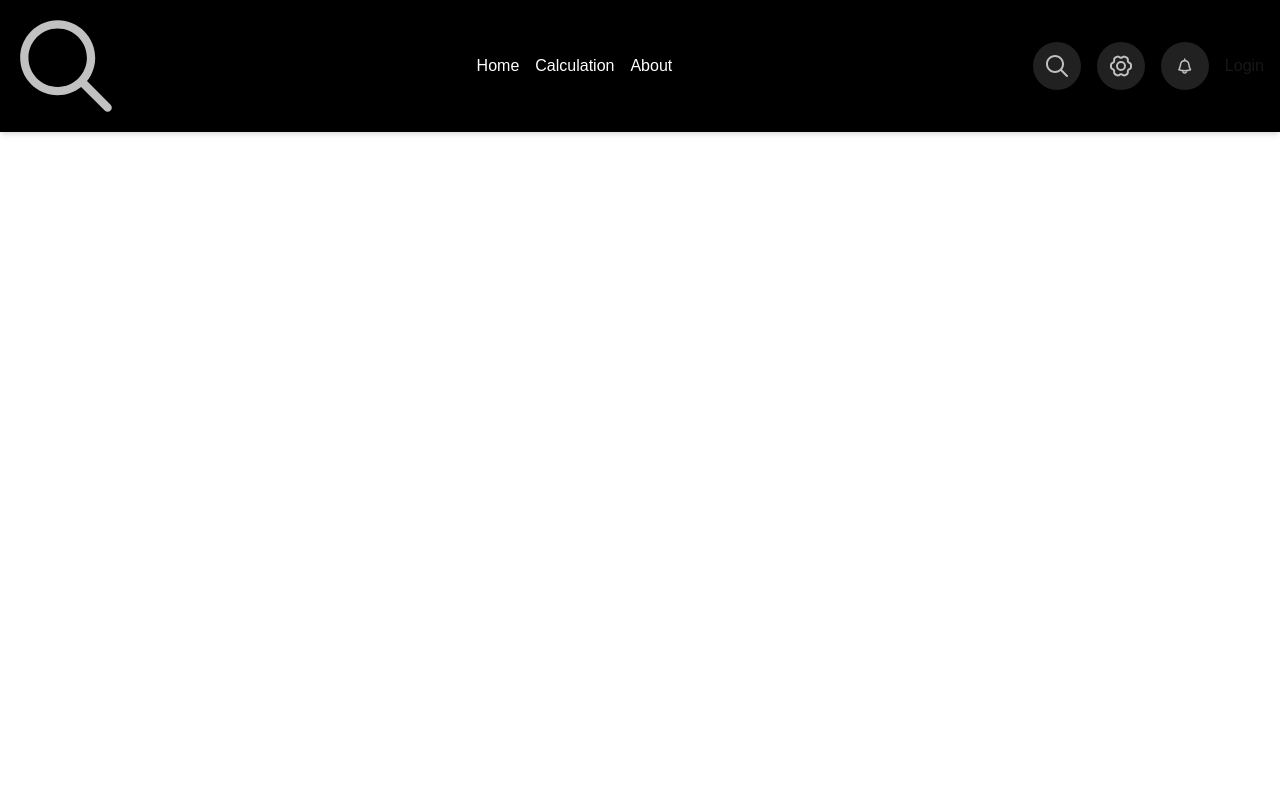
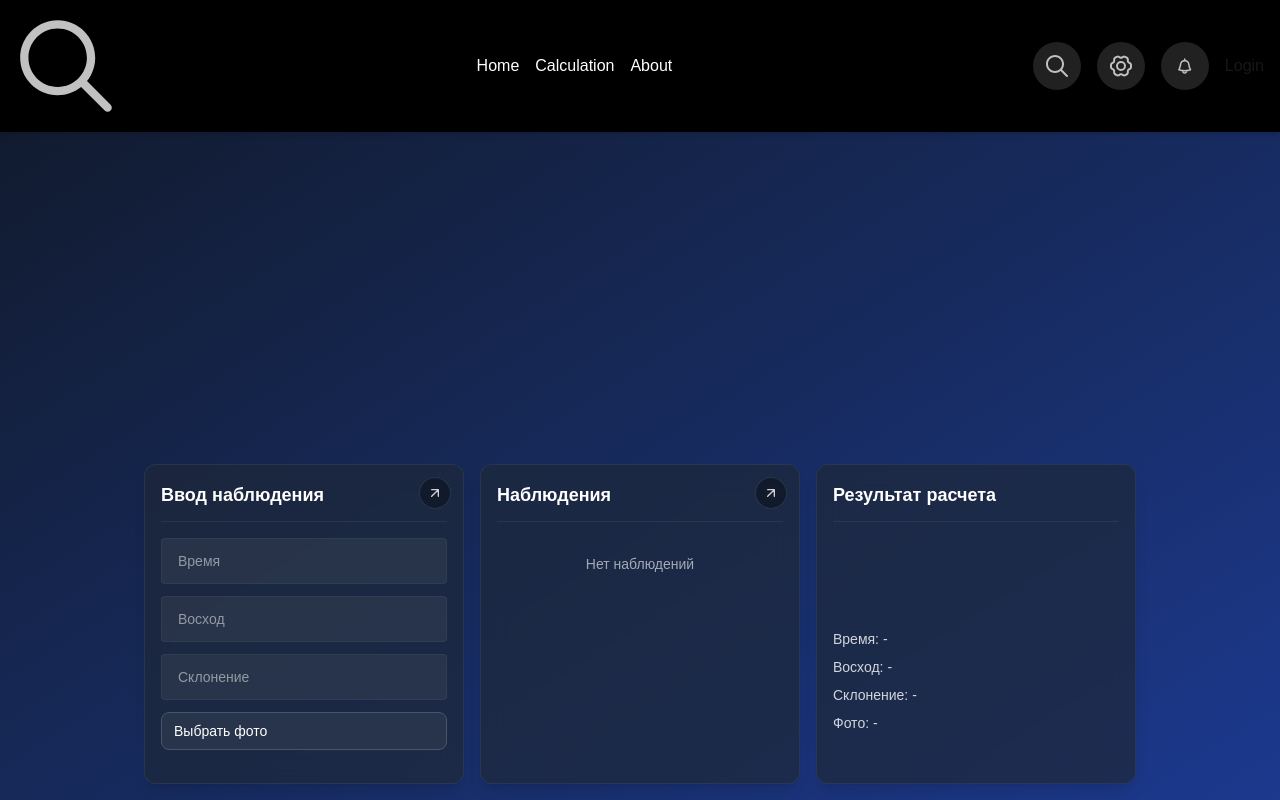
Before and after one commit to Robocotik/hakathon_iu5_2025_frontend, a Next.js app: page / in a window 1280 px wide. Built offline with nearby package versions, Linux system fonts and the light colour scheme.

Commit message:
containers added

```diff
--- /dev/null
+++ b/app/components/GlassContainer/GlassContainer.layout.tsx
@@ -0,0 +1,202 @@
+"use client";
+
+import { useState, useRef } from "react";
+import { GlassContainer } from "@/components/GlassContainer";
+import { Input } from "@/components/Input";
+
+interface Observation {
+  time: string;
+  sunrise: string;
+  declination: string;
+  photo: string | null;
+}
+
+export const FormLayout = () => {
+  const [currentObservation, setCurrentObservation] = useState<Observation>({
+    time: "",
+    sunrise: "",
+    declination: "",
+    photo: null,
+  });
+
+  const [observations, setObservations] = useState<Observation[]>([]);
+  const [calculationResult, setCalculationResult] =
+    useState<Observation | null>(null);
+
+  const fileInputRef = useRef<HTMLInputElement>(null);
+
+  const handleInputChange = (e: React.ChangeEvent<HTMLInputElement>) => {
+    const { name, value } = e.target;
+    setCurrentObservation((prev) => ({
+      ...prev,
+      [name]: value,
+    }));
+  };
+
+  const handlePhotoChange = (e: React.ChangeEvent<HTMLInputElement>) => {
+    const file = e.target.files?.[0];
+    if (file) {
+      const url = URL.createObjectURL(file);
+      setCurrentObservation((prev) => ({
+        ...prev,
+        photo: url,
+      }));
+    }
+  };
+
+  const triggerFileInput = () => {
+    fileInputRef.current?.click();
+  };
+
+  const handleSubmitClick = () => {
+    if (
+      currentObservation.time ||
+      currentObservation.sunrise ||
+      currentObservation.declination ||
+      currentObservation.photo
+    ) {
+      setObservations((prev) => [...prev, { ...currentObservation }]);
+      setCurrentObservation({
+        time: "",
+        sunrise: "",
+        declination: "",
+        photo: null,
+      });
+      if (fileInputRef.current) fileInputRef.current.value = "";
+    }
+  };
+
+  const handleCalculateClick = () => {
+    if (observations.length === 0) return;
+    const lastObs = observations[observations.length - 1];
+    setCalculationResult(lastObs);
+  };
+
+  const handleDeleteObservation = (index: number) => {
+    setObservations((prev) => prev.filter((_, i) => i !== index));
+    if (calculationResult && observations[index] === calculationResult) {
+      setCalculationResult(null);
+    }
+  };
+
+  return (
+    <div className="fixed bottom-0 left-0 right-0 p-4">
+      <div className="flex flex-col sm:flex-row gap-4 justify-center items-stretch">
+        <GlassContainer
+          title="Ввод наблюдения"
+          className="p-4 w-full sm:w-80 h-80 min-w-0"
+          onArrowClick={handleSubmitClick}
+        >
+          <div className="flex flex-col gap-3 h-full">
+            <Input
+              name="time"
+              value={currentObservation.time}
+              onChange={handleInputChange}
+              placeholder="Время"
+            />
+            <Input
+              name="sunrise"
+              value={currentObservation.sunrise}
+              onChange={handleInputChange}
+              placeholder="Восход"
+            />
+            <Input
+              name="declination"
+              value={currentObservation.declination}
+              onChange={handleInputChange}
+              placeholder="Склонение"
+            />
+            <div>
+              <button
+                type="button"
+                onClick={triggerFileInput}
+                className="w-full text-left px-3 py-2 bg-gray-700/50 border border-gray-600 rounded-lg text-white text-sm hover:bg-gray-600/50 transition"
+              >
+                {currentObservation.photo ? "Фото выбрано" : "Выбрать фото"}
+              </button>
+              <input
+                type="file"
+                ref={fileInputRef}
+                onChange={handlePhotoChange}
+                accept="image/*"
+                className="hidden"
+              />
+            </div>
+          </div>
+        </GlassContainer>
+
+        <GlassContainer
+          title="Наблюдения"
+          className="p-4 w-full sm:w-80 h-80 min-w-0"
+          onArrowClick={handleCalculateClick}
+        >
+          <div className="space-y-3 text-sm h-full overflow-y-auto">
+            {observations.length === 0 ? (
+              <div className="text-white/60 text-center py-4">
+                Нет наблюдений
+              </div>
+            ) : (
+              observations.map((obs, index) => (
+                <div key={index} className="border-b border-gray-600/30 pb-2">
+                  <div className="flex justify-between items-start mb-1">
+                    <div className="text-white/80 text-xs">
+                      Наблюдение {index + 1}:
+                    </div>
+                    <button
+                      onClick={() => handleDeleteObservation(index)}
+                      className="text-red-400 hover:text-red-300 text-xs bg-red-500/20 hover:bg-red-500/30 px-2 py-1 rounded transition-colors"
+                    >
+                      Удалить
+                    </button>
+                  </div>
+                  <div className="text-white/80">• {obs.time || "-"}</div>
+                  <div className="text-white/80">• {obs.sunrise || "-"}</div>
+                  <div className="text-white/80">
+                    • {obs.declination || "-"}
+                  </div>
+                  <div className="text-white/80">
+                    • {obs.photo ? "Фото" : "-"}
+                  </div>
+                  {obs.photo && (
+                    <img
+                      src={obs.photo}
+                      alt="Наблюдение"
+                      className="mt-1 w-12 h-12 object-cover rounded border border-gray-600/30"
+                    />
+                  )}
+                </div>
+              ))
+            )}
+          </div>
+        </GlassContainer>
+
+        <GlassContainer
+          title="Результат расчета"
+          className="p-4 w-full sm:w-80 h-80 min-w-0"
+        >
+          <div className="flex flex-col justify-center items-start h-full text-sm space-y-2 w-full">
+            <div className="text-white/80 w-full">
+              Время: {calculationResult?.time || "-"}
+            </div>
+            <div className="text-white/80 w-full">
+              Восход: {calculationResult?.sunrise || "-"}
+            </div>
+            <div className="text-white/80 w-full">
+              Склонение: {calculationResult?.declination || "-"}
+            </div>
+            <div className="text-white/80 w-full">
+              Фото: {calculationResult?.photo ? "Загружено" : "-"}
+            </div>
+            {calculationResult?.photo && (
+              <img
+                src={calculationResult.photo}
+                alt="Результат"
+                className="mt-2 w-16 h-16 object-cover rounded border border-gray-600/30"
+              />
+            )}
+          </div>
+        </GlassContainer>
+      </div>
+    </div>
+  );
+};
--- /dev/null
+++ b/app/components/GlassContainer/index.tsx
@@ -0,0 +1,51 @@
+import { ReactNode } from "react";
+
+interface GlassContainerProps {
+  children: ReactNode;
+  title?: string;
+  className?: string;
+  onArrowClick?: () => void;
+}
+
+export const GlassContainer = ({
+  children,
+  title,
+  className = "",
+  onArrowClick,
+}: GlassContainerProps) => {
+  return (
+    <div
+      className={`relative w-full bg-gray-800/70 backdrop-blur-md border border-gray-600/30 shadow-lg rounded-xl ${className}`}
+    >
+      {title && (
+        <div className="pr-10 border-b border-gray-600/30 pb-3 mb-4">
+          <h2 className="text-white text-lg font-semibold">{title}</h2>
+        </div>
+      )}
+
+      {onArrowClick && (
+        <button
+          onClick={onArrowClick}
+          className="absolute top-3 right-3 w-8 h-8 bg-gray-900/80 backdrop-blur-sm border border-gray-500/30 rounded-full flex items-center justify-center hover:bg-gray-700/80 transition-colors duration-200"
+        >
+          <svg
+            width="16"
+            height="16"
+            viewBox="0 0 24 24"
+            fill="none"
+            stroke="currentColor"
+            className="text-white/80"
+          >
+            <path
+              d="M7 17L17 7M17 7H7M17 7V17"
+              strokeWidth="2"
+              strokeLinecap="round"
+            />
+          </svg>
+        </button>
+      )}
+
+      {children}
+    </div>
+  );
+};
--- /dev/null
+++ b/app/components/Input/index.tsx
@@ -0,0 +1,19 @@
+interface InputProps {
+  name: string;
+  value: string;
+  onChange: (e: React.ChangeEvent<HTMLInputElement>) => void;
+  placeholder: string;
+}
+
+export const Input = ({ name, value, onChange, placeholder }: InputProps) => {
+  return (
+    <input
+      type="text"
+      name={name}
+      value={value}
+      onChange={onChange}
+      className="w-full bg-gray-700/50 border border-gray-600/30 rounded px-4 py-3 text-white text-sm"
+      placeholder={placeholder}
+    />
+  );
+};
--- a/app/page.tsx
+++ b/app/page.tsx
@@ -1,8 +1,14 @@
+import { GlassContainer } from './components/GlassContainer';
 import {Header} from './components/Header';
+import { FormLayout } from './components/GlassContainer/GlassContainer.layout';
+
+
 export default function Home() {
   return (
-    <main>
+    <main className="min-h-screen bg-gradient-to-br from-gray-900 to-blue-900 pb-40">
+      {" "}
       <Header />
+      <FormLayout />
     </main>
   );
 }
```
